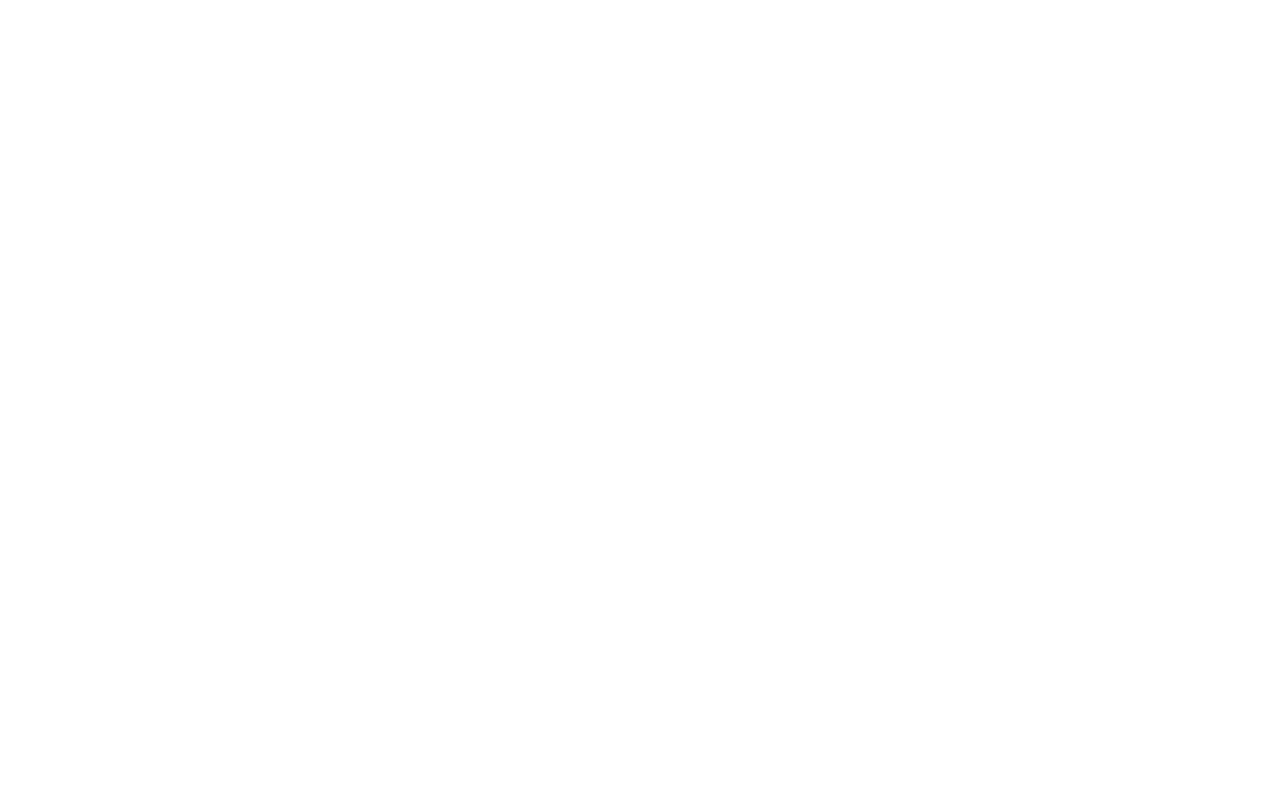
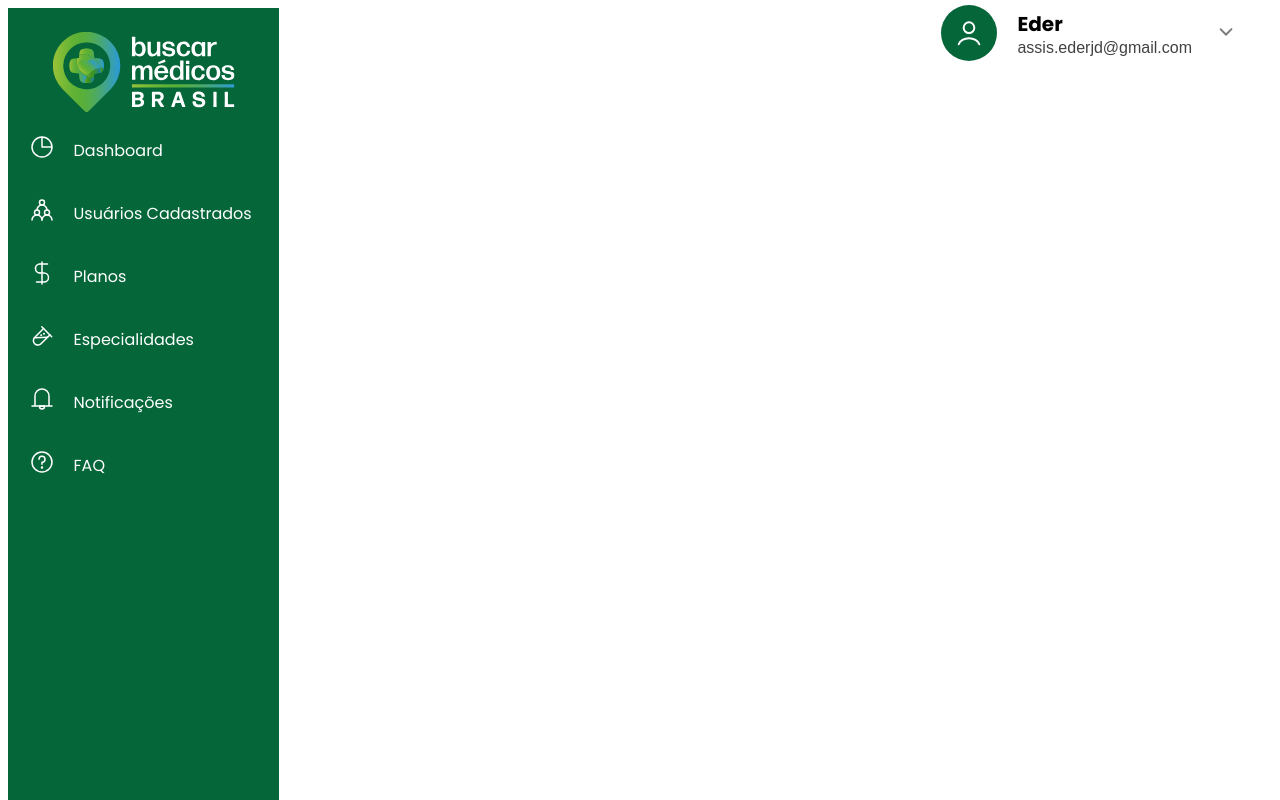
Before and after one commit to assis1983/Search-Doctors, a React (Vite) app: page /faq in a window 1280 px wide. Before the commit this address had no page. Shown: the top 800 px of the page. Built offline with nearby package versions, Linux system fonts and the light colour scheme.

Commit message:
Cria a base das páginas Especialidades, Planos, Nofiticações e FAQ

```diff
--- a/src/App.tsx
+++ b/src/App.tsx
@@ -4,6 +4,10 @@
 import Login from "./pages/login";
 import RegisterUser from "./pages/registerUsers";
 import ClientesDetails from "./pages/clientesdetails";
+import Plans from "./pages/plans";
+import Faq from "./pages/faq";
+import Specialties from "./pages/specialties";
+import Notifications from "./pages/notifications";
 
 function App() {
   return (
@@ -15,6 +19,10 @@
           <Route path="/dashboard" element={<Dashboard />} />
           <Route path="/registeruser" element={<RegisterUser />} />
           <Route path="/clientesdetails" element={<ClientesDetails />} />
+          <Route path="/plans" element={<Plans />} />
+          <Route path="/faq" element={<Faq />} />
+          <Route path="/specialties" element={<Specialties />} />
+          <Route path="/notifications" element={<Notifications />} />
         </Routes>
       </BrowserRouter>
     </>
--- a/src/components/Header/index.tsx
+++ b/src/components/Header/index.tsx
@@ -20,7 +20,6 @@
           <ChevronDown />
         </button>
       </S.UserHeadStyle>
-      <S.UserOptionsStyle></S.UserOptionsStyle>
     </S.HeaderStyle>
   );
 }
--- a/src/components/SideBar/index.tsx
+++ b/src/components/SideBar/index.tsx
@@ -21,23 +21,23 @@
   },
   {
     icon: <Dollar />,
-    text: "Pagamentos",
-    url: "/",
+    text: "Planos",
+    url: "/plans",
   },
   {
     icon: <Composition />,
     text: "Especialidades",
-    url: "/",
+    url: "/specialties",
   },
   {
     icon: <Remind />,
     text: "Notificações",
-    url: "/",
+    url: "/notifications",
   },
   {
     icon: <Help />,
     text: "FAQ",
-    url: "/",
+    url: "/faq",
   },
 ];
 
--- /dev/null
+++ b/src/pages/faq.tsx
@@ -0,0 +1,13 @@
+import { Menu } from "../components/SideBar"
+import { Header } from "../components/Header"
+
+const Faq = () => {
+    return (
+        <>
+        <Menu />
+        <Header />
+        </>
+    )
+}
+
+export default Faq
--- /dev/null
+++ b/src/pages/notifications.tsx
@@ -0,0 +1,13 @@
+import { Menu } from "../components/SideBar"
+import { Header } from "../components/Header"
+
+const Notifications = () => {
+    return (
+        <>
+        <Menu />
+        <Header />
+        </>
+    )
+}
+
+export default Notifications
--- /dev/null
+++ b/src/pages/plans.tsx
@@ -0,0 +1,13 @@
+import { Menu } from "../components/SideBar"
+import { Header } from "../components/Header"
+
+const Plans = () => {
+    return (
+        <>
+        <Menu />
+        <Header />
+        </>
+    )
+}
+
+export default Plans
--- /dev/null
+++ b/src/pages/specialties.tsx
@@ -0,0 +1,13 @@
+import { Menu } from "../components/SideBar"
+import { Header } from "../components/Header"
+
+const Specialties = () => {
+    return (
+        <>
+        <Menu />
+        <Header />
+        </>
+    )
+}
+
+export default Specialties
```
